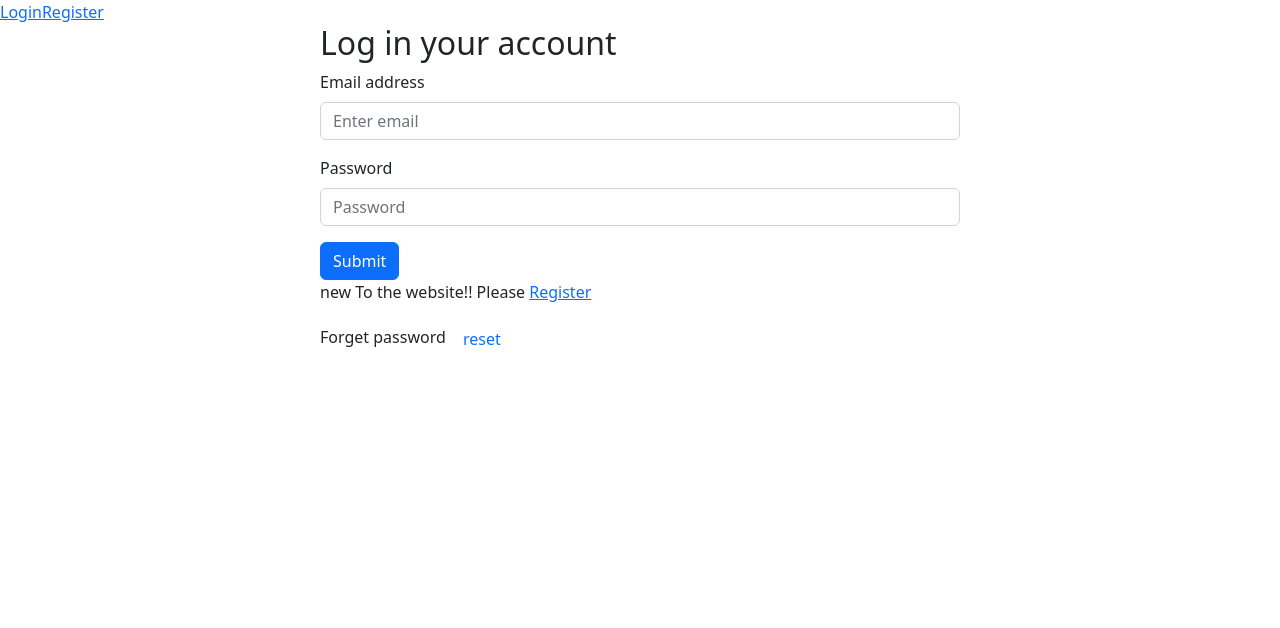
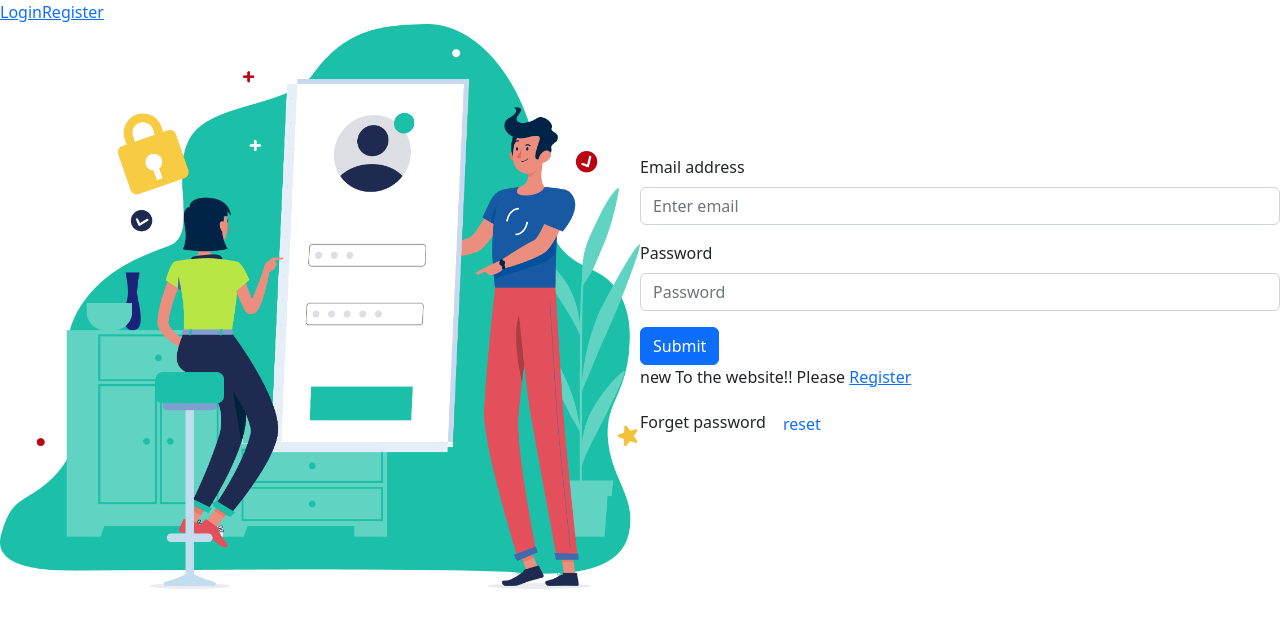
Before and after one commit to mdaslamalidu/Email-Pass-Authentication, a React (Create React App) app: page /login in a window 1280 px wide. Shown: the top 628 px of the page. Built offline with nearby package versions, Linux system fonts and the light colour scheme.

Commit message:
image add

```diff
--- a/src/components/LoginBootsrap/LoginBootsrap.js
+++ b/src/components/LoginBootsrap/LoginBootsrap.js
@@ -4,6 +4,7 @@
 import Form from 'react-bootstrap/Form';
 import { Link } from 'react-router-dom';
 import app from '../../Firebase/firebase.init';
+import login from "../../assests/login1.png"
 
 const auth = getAuth(app)
 
@@ -47,8 +48,11 @@
     }
 
     return (
-            <div className='w-50 mx-auto'>
-                <h2>Log in your account</h2>
+            <div className='d-flex justify-content-center align-items-center'>
+            <div className='w-50'>
+                <img className='w-100' src={login} alt="" />
+            </div>
+            <div className='w-50'>
                 <Form onSubmit={handleSubmit}>
                     <Form.Group className="mb-3" controlId="formBasicEmail">
                         <Form.Label>Email address</Form.Label>
@@ -67,6 +71,7 @@
                     <p>Forget password <button onClick={handleForgetPassword} className='btn text-primary btn-underline'>reset</button> </p>
                 </Form>
             </div>
+            </div>
     );
 };
 
```
Also changed, not shown: src/assests/login1.png (added), src/assests/register.png (added). Lines whose indentation alone changed are shown as unchanged.
